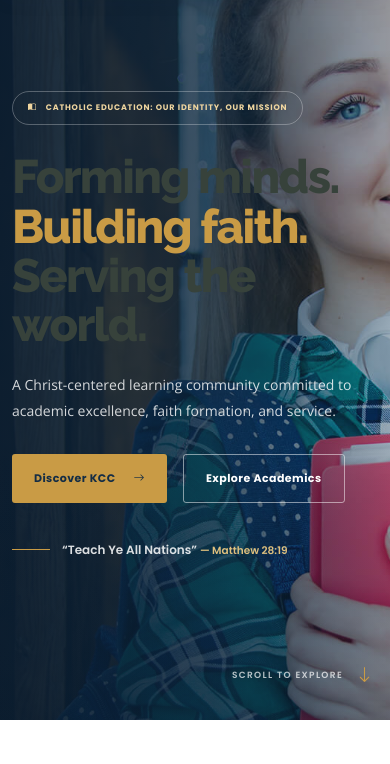
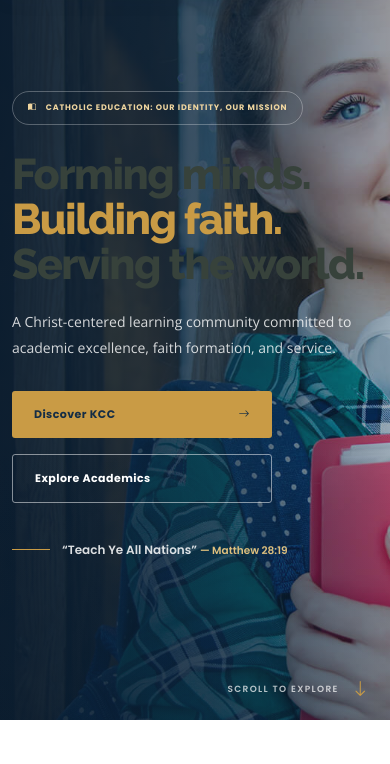
Before and after one commit to iries2007/delosantos-project-2, a plain HTML site: page index.html in a window 390 px wide. Shown: the part 80-844 px from the top of the page. Drawn offline with nearby package versions, Linux system fonts and the light colour scheme.

Commit message:
Refine small-screen hero layout

```diff
--- a/assets/css/kcc-custom.css
+++ b/assets/css/kcc-custom.css
@@ -168,3 +168,10 @@ a:focus-visible, button:focus-visible, [role="button"]:focus-visible {
   background: #102b46;
 }
 .skip-link:focus { top: 12px; }
+
+@media (max-width: 575px) {
+  .kcc-hero h1 { font-size: clamp(39px, 11vw, 47px); }
+  .hero-actions { align-items: stretch; flex-direction: column; max-width: 260px; }
+  .hero-actions a { justify-content: space-between; }
+  .scroll-cue { right: 20px; bottom: 18px; }
+}
```
